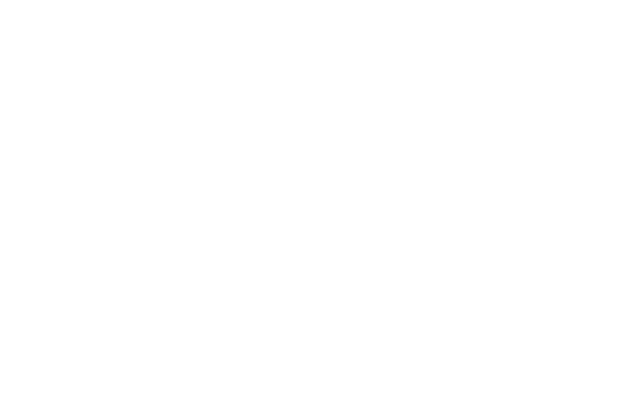
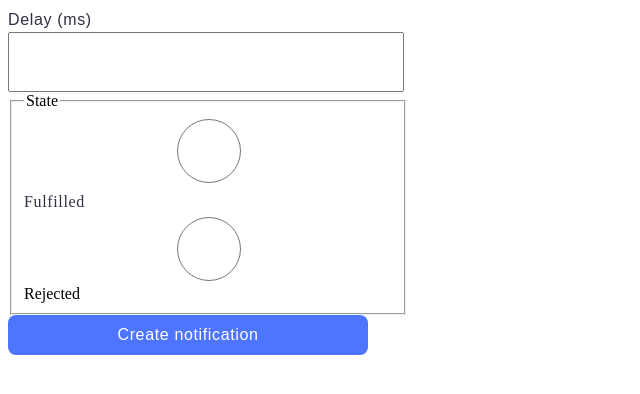
Before and after one commit to Oleg-Gaponenko/goit-js-hw-10, a plain HTML site: page 2-snackbar.html in a window 1280 px wide. Shown: the whole page, without its empty margins (0-640 px from the left). Drawn offline with Linux system fonts and the light colour scheme.

Commit message:
Deploying to gh-pages from @ Oleg-Gaponenko/goit-js-hw-10@c84a82887118679cbead2b22c6461b18518f0aa7 🚀

```diff
--- a/2-snackbar.html
+++ b/2-snackbar.html
@@ -0,0 +1,43 @@
+<!DOCTYPE html>
+<html lang="en">
+  <head>
+    <meta charset="UTF-8" />
+    <meta name="viewport" content="width=device-width, initial-scale=1.0" />
+    <title>Document</title>
+    <link rel="stylesheet" crossorigin href="/goit-js-hw-10/assets/2-snackbar-DGW77gSz.css">
+  </head>
+  <body>
+    <form class="form">
+      <label class="delay-label">
+        Delay (ms)
+        <input class="delay-input-form" type="number" name="delay" required />
+      </label>
+
+      <fieldset>
+        <legend class="state-legend-field">State</legend>
+        <label class="state-label">
+          <input
+            class="state-input"
+            type="radio"
+            name="state"
+            value="fulfilled"
+            required
+          />
+          Fulfilled
+        </label>
+        <label class="state-input">
+          <input
+            class="state-input"
+            type="radio"
+            name="state"
+            value="rejected"
+            required
+          />
+          Rejected
+        </label>
+      </fieldset>
+
+      <button class="submit-button" type="submit">Create notification</button>
+    </form>
+  </body>
+</html>
--- /dev/null
+++ b/assets/2-snackbar-DGW77gSz.css
@@ -0,0 +1 @@
+.form{width:360px}.delay-label{color:#2e2f42;font-family:Montserrat,sans-serif;font-size:16px;font-style:normal;font-weight:400;line-height:24px;letter-spacing:.64px}.delay-input-form{display:flex;width:360px;height:40px;padding:8px 16px;justify-content:center;align-items:center}.delay-input-form:hover{border:1px solid #000000}.delay-input-form:focus{border:1px solid #4e75ff;outline:none}.delay-input-form:disabled{background-color:#fafafa;border:1px solid #808080;cursor:not-allowed;color:gray}.state-label{color:#2e2f42;font-family:Montserrat;font-size:16px;font-style:normal;font-weight:400;line-height:24px;letter-spacing:.64px}.state-input{width:360px;height:64px;flex-shrink:0;stroke-width:1px;stroke:gray}.submit-button{display:flex;width:360px;padding:8px 16px;justify-content:center;align-items:center;gap:10px;border-radius:8px;background-color:#4e75ff;border:none;color:#fff;font-family:Montserrat,sans-serif;font-size:16px;font-style:normal;font-weight:500;line-height:1.5;letter-spacing:.64px}.submit-button:hover{background-color:#6c8cff}
```
Also changed, not shown: index.html (+1 -2 lines).
